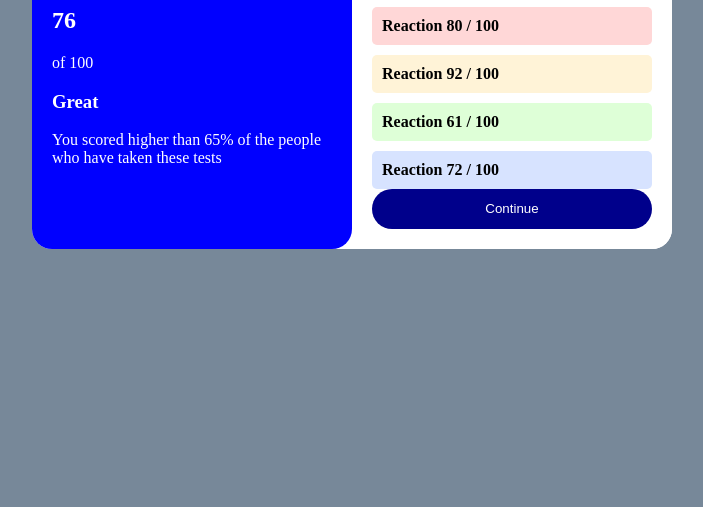
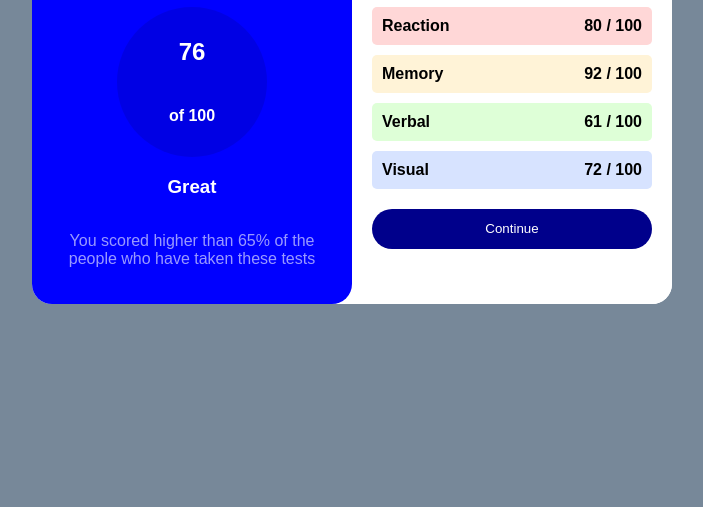
Before and after one commit to NV27/practice-repo, a plain HTML site: page index.html in a window 1280 px wide. Shown: the part 293-800 px from the top of the page, without its empty margins (288-991 px from the left). Drawn offline with Linux system fonts and the light colour scheme.

Commit message:
changed to flex-box, improved styling

```diff
--- a/index.html
+++ b/index.html
@@ -26,7 +26,7 @@
                 <h1>Your Result</h1>
                 <div class="score">
                     <h2 class="actual-score">76</h2>
-                    <p class="out-of">of 100</p>
+                    <h4 class="out-of">of 100</h4>
                 </div>
                 <h3 class="yay">Great</h3>
                 <p class="words">You scored higher than 65% of the people who have taken these tests</p>
@@ -41,15 +41,15 @@
                         <b class="reaction-score">80 / 100</b>
                     </div>
                     <div class="memory score-item">
-                        <b class="memory-text">Reaction</b>
+                        <b class="memory-text">Memory</b>
                         <b class="memory-score">92 / 100</b>
                     </div>
                     <div class="verbal score-item">
-                        <b class="verbal-text">Reaction</b>
+                        <b class="verbal-text">Verbal</b>
                         <b class="verbal-score">61 / 100</b>
                     </div>
                     <div class="visual score-item">
-                        <b class="visual-text">Reaction</b>
+                        <b class="visual-text">Visual</b>
                         <b class="visual-score">72 / 100</b>
                     </div>
                 </div>
--- a/styles.css
+++ b/styles.css
@@ -10,6 +10,7 @@
 
 body {
   background-color: lightslategrey;
+  font-family: Arial, Helvetica, sans-serif;
 }
 
 .model{
@@ -23,8 +24,8 @@ body {
 }
 
 .grid-container{
-    display: grid;
-    grid-template-columns: 1fr 1fr;
+    display: flex;
+    /* grid-template-columns: 1fr 1fr; */
     border: none;
 }
 
@@ -34,6 +35,10 @@ body {
     padding: 20px;
     color: white;
     border: none;
+    max-width: 50%;
+    display: flex;
+    flex-direction: column;
+    align-items: center;
 }
 
 .right{
@@ -41,25 +46,47 @@ body {
     padding: 20px;
     border-radius: 20px;
     border: none;
+    max-width: 50%;
+}
+
+.score{
+    background-color: rgba(0, 0, 224, 0.847);
+    display: flex;
+    justify-content: center;
+    align-items: center;
+    flex-direction: column;
+    border-radius: 100%;
+    width: 150px;
+    height: 150px;
 }
 
 .continue-button{
     background-color: darkblue;
     color: white;
     border-radius: 20px;
-    border:none;
-    min-width: 100%;
+    border: none;
     height: 40px;
     position: relative;
-    bottom: 0px;
+    width: 500px;
+    max-width: 100%;
 }
 
 .score-grid{
-    display: grid;
-    grid-template-columns: 1fr;
-    grid-template-rows: 1fr 1fr 1fr 1fr;
+    display: flex;
+    /* grid-template-columns: 1fr;
+    grid-template-rows: 1fr 1fr 1fr 1fr; */
     border: none;
     gap: 10px;
+    flex-direction: column;
+    max-height: 70%;
+    margin-bottom: 20px;
+    width: 500px;
+    max-width: 100%;
+}
+
+.score-item{
+    display: flex;
+    justify-content: space-between;
 }
 
 .reaction{
@@ -85,3 +112,8 @@ body {
     border-radius: 5px;
     padding: 10px;
 }
+
+.words{
+    text-align: center;
+    color: rgba(255, 255, 255, 0.6)
+}
```
